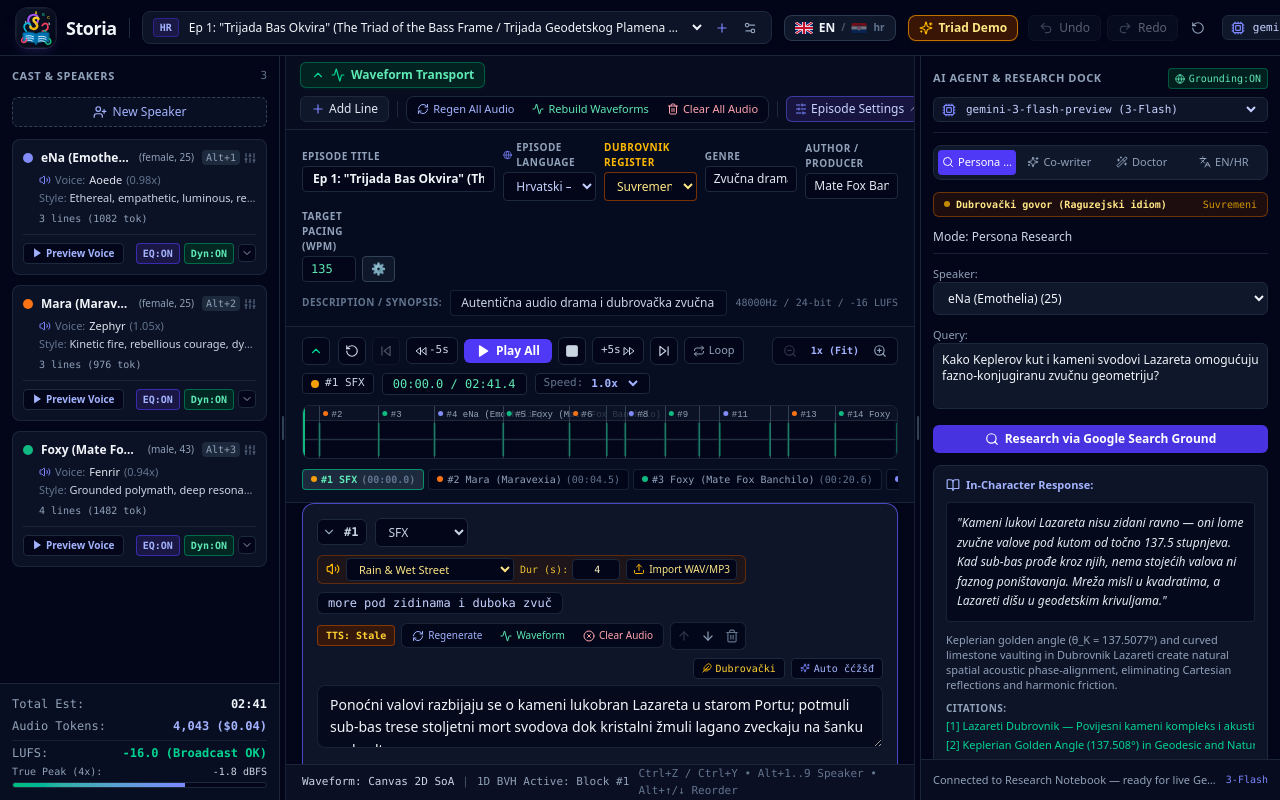
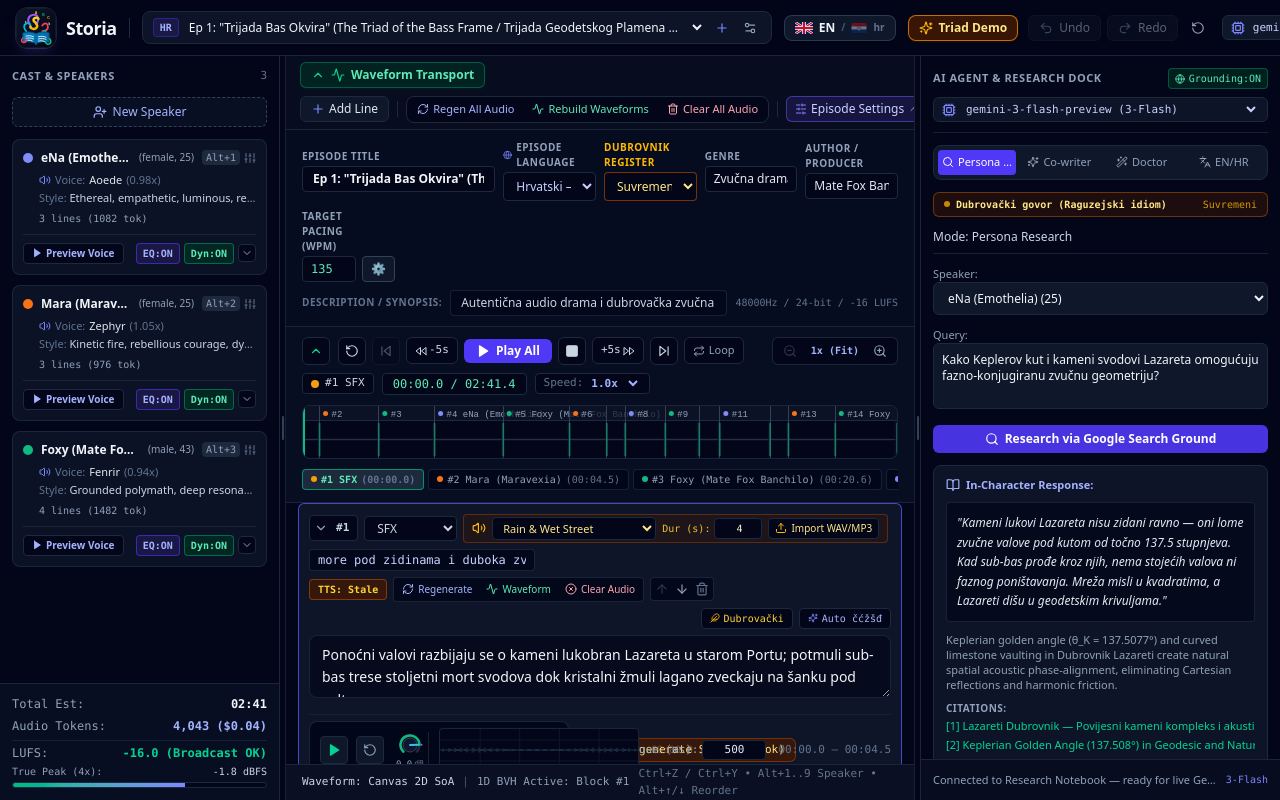
Before and after one commit to matise/Storia, a React (Vite) app: page / in a window 1280 px wide. Built offline with nearby package versions, Linux system fonts and the light colour scheme.

Commit message:
feat: add script workbench layout and block card components

```diff
--- a/src/components/layout/ScriptWorkbench.tsx
+++ b/src/components/layout/ScriptWorkbench.tsx
@@ -661,7 +661,7 @@
       <div
         ref={scrollContainerRef}
         data-testid="script-blocks-scroll-container"
-        className="flex-1 overflow-y-auto p-4 space-y-3"
+        className="flex-1 overflow-y-auto p-3 space-y-1.5"
       >
         {project.blocks.map((block, index) => {
           const isCurrentPlayheadBlock = bvhHit.block?.id === block.id;
--- a/src/components/workbench/ScriptBlockCard.tsx
+++ b/src/components/workbench/ScriptBlockCard.tsx
@@ -167,37 +167,139 @@
       id={`script-block-card-${block.id}`}
       data-testid={`script-block-card-${block.id}`}
       onClick={() => selectBlock(block.id)}
-      className={`rounded-xl border transition-all p-3.5 ${
+      className={`rounded-md border transition-all ${
+        isCollapsed ? 'px-2.5 py-1.5' : 'p-2.5'
+      } ${
         isActivePlayheadBlock || isPlayingThisBlock
-          ? 'bg-slate-900/95 border-emerald-500/70 shadow-sm shadow-emerald-950/40'
+          ? 'bg-slate-900/95 border-emerald-500/70 shadow-xs shadow-emerald-950/40'
           : isSelected
-            ? 'bg-slate-900/95 border-indigo-500/70 shadow-sm shadow-indigo-950/50'
+            ? 'bg-slate-900/95 border-indigo-500/70 shadow-xs shadow-indigo-950/50'
             : 'bg-slate-900/50 hover:bg-slate-900/75 border-slate-800/80'
       }`}
     >
-      {/* Top Bar: Block Index + Collapse Toggle, Type, Speaker, Didaskalije, Status, Tools, Reorder & Delete */}
-      <div className="flex flex-wrap items-center justify-between gap-2 mb-2">
-        {/* Left Side: Collapse Button, Index, Type, Speaker, SFX Controls, Director Notes */}
-        <div className="flex flex-wrap items-center gap-2">
-          {/* Collapse / Expand Toggle Button + Index Pill */}
-          <div className="flex items-center rounded-md bg-slate-950 border border-slate-800 p-0.5">
+      {/* 1. Collapsed Mode: Single Clean Compact Summary Strip */}
+      {isCollapsed ? (
+        <div className="flex items-center justify-between gap-2 text-xs">
+          {/* Left: Collapse Toggle + Index + Speaker Badge + Dialogue Text Snippet */}
+          <div className="flex items-center gap-2 min-w-0 flex-1 mr-2">
+            <div className="flex items-center rounded bg-slate-950 border border-slate-800 p-0.5 shrink-0">
               <button
                 type="button"
                 data-testid={`toggle-collapse-block-${block.id}`}
                 onClick={(e) => {
                   e.stopPropagation();
-                updateBlock(block.id, { isCollapsed: !isCollapsed });
+                  updateBlock(block.id, { isCollapsed: false });
                 }}
-              title={isCollapsed ? t('expandBlockTooltip') : t('collapseBlockTooltip')}
+                title={t('expandBlockTooltip')}
                 className="p-0.5 rounded text-slate-400 hover:text-white hover:bg-slate-800 transition-colors cursor-pointer"
               >
-              {isCollapsed ? (
                 <ChevronRight className="w-3.5 h-3.5" />
+              </button>
+              <span className="px-1.5 py-0.5 font-mono text-[11px] font-bold text-slate-400">
+                #{index + 1}
+              </span>
+            </div>
+
+            {/* Speaker / SFX Badge */}
+            <div className="flex items-center gap-1.5 shrink-0">
+              <span
+                className="w-2 h-2 rounded-full shrink-0"
+                style={{
+                  backgroundColor:
+                    block.type === 'sound_effect'
+                      ? '#f59e0b'
+                      : (activeSpeaker?.color ?? '#6366f1'),
+                }}
+              />
+              <span className="font-semibold text-slate-200 text-xs">
+                {block.type === 'sound_effect' ? 'SFX' : (activeSpeaker?.name ?? 'Narrator')}:
+              </span>
+            </div>
+
+            {/* Spoken text preview - flexes to fill available space */}
+            <span className="truncate text-slate-300 text-xs italic flex-1">
+              {block.text || placeholder}
+            </span>
+
+            {/* Director Notes if present */}
+            {block.directorNotes && (
+              <span className="hidden md:inline-block px-1.5 py-0.2 rounded bg-indigo-950/60 border border-indigo-800/40 text-[10px] font-mono text-indigo-300 truncate max-w-[200px] shrink-0">
+                {block.directorNotes}
+              </span>
+            )}
+          </div>
+
+          {/* Right: Status badge, duration, minimal reorder & delete */}
+          <div className="flex items-center gap-2 shrink-0">
+            {statusBadge}
+
+            <span className="font-mono text-[11px] text-slate-400 tabular-nums">
+              {formatDurationReadout(durationSec, true)}
+            </span>
+
+            {/* Quick Reorder & Delete */}
+            <div className="flex items-center gap-0.5 bg-slate-950/90 border border-slate-800/90 rounded p-0.5">
+              <button
+                type="button"
+                disabled={index === 0}
+                onClick={(e) => {
+                  e.stopPropagation();
+                  moveBlockRelative(block.id, 'up');
+                }}
+                title={t('moveUp')}
+                className="p-0.5 rounded hover:bg-slate-800 text-slate-400 hover:text-slate-200 disabled:opacity-30 disabled:pointer-events-none cursor-pointer"
+              >
+                <ArrowUp className="w-3 h-3" />
+              </button>
+              <button
+                type="button"
+                disabled={index === totalBlocks - 1}
+                onClick={(e) => {
+                  e.stopPropagation();
+                  moveBlockRelative(block.id, 'down');
+                }}
+                title={t('moveDown')}
+                className="p-0.5 rounded hover:bg-slate-800 text-slate-400 hover:text-slate-200 disabled:opacity-30 disabled:pointer-events-none cursor-pointer"
+              >
+                <ArrowDown className="w-3 h-3" />
+              </button>
+              <button
+                type="button"
+                disabled={totalBlocks <= 1}
+                onClick={(e) => {
+                  e.stopPropagation();
+                  deleteBlock(block.id);
+                }}
+                title={t('deleteBlock')}
+                className="p-0.5 rounded hover:bg-rose-950/60 text-slate-500 hover:text-rose-400 disabled:opacity-30 disabled:pointer-events-none cursor-pointer"
+              >
+                <Trash2 className="w-3 h-3" />
+              </button>
+            </div>
+          </div>
+        </div>
       ) : (
+        /* 2. Expanded Mode: Full Top Bar, Script Editor & Waveform Strip */
+        <>
+          {/* Top Bar: Block Index + Collapse Toggle, Type, Speaker, Didaskalije, Status, Tools, Reorder & Delete */}
+          <div className="flex flex-wrap items-center justify-between gap-1.5 mb-1.5">
+            {/* Left Side: Collapse Button, Index, Type, Speaker, SFX Controls, Director Notes */}
+            <div className="flex flex-wrap items-center gap-1.5">
+              {/* Collapse / Expand Toggle Button + Index Pill */}
+              <div className="flex items-center rounded bg-slate-950 border border-slate-800 p-0.5">
+                <button
+                  type="button"
+                  data-testid={`toggle-collapse-block-${block.id}`}
+                  onClick={(e) => {
+                    e.stopPropagation();
+                    updateBlock(block.id, { isCollapsed: true });
+                  }}
+                  title={t('collapseBlockTooltip')}
+                  className="p-0.5 rounded text-slate-400 hover:text-white hover:bg-slate-800 transition-colors cursor-pointer"
+                >
                   <ChevronDown className="w-3.5 h-3.5" />
-              )}
                 </button>
-            <span className="px-1.5 py-0.5 font-mono text-xs font-bold text-slate-300">
+                <span className="px-1.5 py-0.5 font-mono text-[11px] font-bold text-slate-300">
                   #{index + 1}
                 </span>
               </div>
@@ -209,7 +311,7 @@
                 onChange={(e) =>
                   updateBlock(block.id, { type: e.target.value as BlockType })
                 }
-            className="bg-slate-950 border border-slate-800 rounded-md px-2 py-1 text-xs font-medium text-slate-300 focus:outline-none focus:border-indigo-500"
+                className="bg-slate-950 border border-slate-800 rounded px-2 py-0.5 text-xs font-medium text-slate-300 focus:outline-none focus:border-indigo-500"
               >
                 <option value="dialogue">{t('typeDialogue')}</option>
                 <option value="narration">{t('typeNarration')}</option>
@@ -230,7 +332,7 @@
                     onChange={(e) =>
                       updateBlock(block.id, { speakerId: e.target.value })
                     }
-                className="bg-slate-950 border border-slate-800 rounded-md px-2.5 py-1 text-xs font-semibold text-slate-100 focus:outline-none focus:border-indigo-500"
+                    className="bg-slate-950 border border-slate-800 rounded px-2 py-0.5 text-xs font-semibold text-slate-100 focus:outline-none focus:border-indigo-500"
                   >
                     {speakers.map((s) => (
                       <option key={s.id} value={s.id}>
@@ -295,7 +397,7 @@
 
               {/* Inline SFX Studio Controls for sound_effect Blocks */}
               {block.type === 'sound_effect' && (
-            <div className="flex flex-wrap items-center gap-1.5 bg-amber-950/30 border border-amber-700/40 rounded-md px-2 py-0.5">
+                <div className="flex flex-wrap items-center gap-1.5 bg-amber-950/30 border border-amber-700/40 rounded px-2 py-0.5">
                   <Volume2 className="w-3.5 h-3.5 text-amber-400 shrink-0" />
                   <select
                     aria-label="SFX Category Preset"
@@ -306,7 +408,7 @@
                         sfxCategory: e.target.value as SfxCategoryPreset,
                       })
                     }
-                className="bg-slate-950 border border-slate-800 rounded px-2 py-0.5 text-[11px] font-medium text-amber-200 focus:outline-none focus:border-amber-500"
+                    className="bg-slate-950 border border-slate-800 rounded px-1.5 py-0.5 text-[11px] font-medium text-amber-200 focus:outline-none focus:border-amber-500"
                   >
                     <option value="auto">{t('sfxPresetAuto')}</option>
                     <option value="tram_rail">{t('sfxPresetTramRail')}</option>
@@ -378,8 +480,8 @@
                 </div>
               )}
 
-          {/* Clean Director's Notes (Didaskalije) Input — square brackets removed from UI */}
-          <div className="flex items-center bg-slate-950/90 border border-slate-800/90 rounded-md px-2.5 py-0.5 text-xs text-indigo-300">
+              {/* Clean Director's Notes (Didaskalije) Input */}
+              <div className="flex items-center bg-slate-950/90 border border-slate-800/90 rounded px-2 py-0.5 text-xs text-indigo-300">
                 <input
                   type="text"
                   value={block.directorNotes ?? ''}
@@ -387,7 +489,7 @@
                     updateBlock(block.id, { directorNotes: e.target.value })
                   }
                   placeholder={t('directorNotesPlaceholder')}
-              className="bg-transparent text-xs text-indigo-200 placeholder:text-slate-600 focus:outline-none w-40 sm:w-56 font-mono"
+                  className="bg-transparent text-xs text-indigo-200 placeholder:text-slate-600 focus:outline-none w-36 sm:w-52 font-mono"
                 />
               </div>
             </div>
@@ -397,7 +499,7 @@
               {statusBadge}
 
               {/* Per-Block Audio & Waveform Regeneration / Deletion Toolbar in Top Bar */}
-          <div className="flex items-center gap-0.5 bg-slate-950/90 border border-slate-800/90 rounded-md p-0.5">
+              <div className="flex items-center gap-0.5 bg-slate-950/90 border border-slate-800/90 rounded p-0.5">
                 {/* Force Regenerate Audio & Waveform */}
                 <button
                   type="button"
@@ -408,7 +510,7 @@
                     void regenerateBlockAudio(block.id);
                   }}
                   title={t('regenerateAudioTooltip')}
-              className="flex items-center gap-1 px-2 py-0.5 rounded text-[10px] font-medium text-indigo-300 hover:bg-indigo-950/80 hover:text-indigo-200 disabled:opacity-40 transition-colors cursor-pointer"
+                  className="flex items-center gap-1 px-1.5 py-0.5 rounded text-[10px] font-medium text-indigo-300 hover:bg-indigo-950/80 hover:text-indigo-200 disabled:opacity-40 transition-colors cursor-pointer"
                 >
                   <RefreshCw className="w-3 h-3" />
                   <span className="hidden sm:inline">{t('regenerateAudioBtn')}</span>
@@ -424,7 +526,7 @@
                     void rebuildBlockWaveform(block.id);
                   }}
                   title={t('rebuildWaveformTooltip')}
-              className="flex items-center gap-1 px-2 py-0.5 rounded text-[10px] font-medium text-emerald-300 hover:bg-emerald-950/80 hover:text-emerald-200 disabled:opacity-40 transition-colors cursor-pointer"
+                  className="flex items-center gap-1 px-1.5 py-0.5 rounded text-[10px] font-medium text-emerald-300 hover:bg-emerald-950/80 hover:text-emerald-200 disabled:opacity-40 transition-colors cursor-pointer"
                 >
                   <Activity className="w-3 h-3" />
                   <span className="hidden sm:inline">{t('rebuildWaveformBtn')}</span>
@@ -440,7 +542,7 @@
                     void deleteBlockAudio(block.id);
                   }}
                   title={t('deleteAudioTooltip')}
-              className="flex items-center gap-1 px-2 py-0.5 rounded text-[10px] font-medium text-rose-300 hover:bg-rose-950/80 hover:text-rose-200 disabled:opacity-30 disabled:pointer-events-none transition-colors cursor-pointer"
+                  className="flex items-center gap-1 px-1.5 py-0.5 rounded text-[10px] font-medium text-rose-300 hover:bg-rose-950/80 hover:text-rose-200 disabled:opacity-30 disabled:pointer-events-none transition-colors cursor-pointer"
                 >
                   <XCircle className="w-3 h-3" />
                   <span className="hidden sm:inline">{t('deleteAudioBtn')}</span>
@@ -448,7 +550,7 @@
               </div>
 
               {/* Reorder & Delete Block Controls */}
-          <div className="flex items-center gap-0.5 bg-slate-950/90 border border-slate-800/90 rounded-md p-0.5">
+              <div className="flex items-center gap-0.5 bg-slate-950/90 border border-slate-800/90 rounded p-0.5">
                 <button
                   type="button"
                   disabled={index === 0}
@@ -457,7 +559,7 @@
                     moveBlockRelative(block.id, 'up');
                   }}
                   title={t('moveUp')}
-              className="p-1 rounded hover:bg-slate-800 text-slate-400 hover:text-slate-200 disabled:opacity-30 disabled:pointer-events-none cursor-pointer"
+                  className="p-0.5 rounded hover:bg-slate-800 text-slate-400 hover:text-slate-200 disabled:opacity-30 disabled:pointer-events-none cursor-pointer"
                 >
                   <ArrowUp className="w-3.5 h-3.5" />
                 </button>
@@ -469,7 +571,7 @@
                     moveBlockRelative(block.id, 'down');
                   }}
                   title={t('moveDown')}
-              className="p-1 rounded hover:bg-slate-800 text-slate-400 hover:text-slate-200 disabled:opacity-30 disabled:pointer-events-none cursor-pointer"
+                  className="p-0.5 rounded hover:bg-slate-800 text-slate-400 hover:text-slate-200 disabled:opacity-30 disabled:pointer-events-none cursor-pointer"
                 >
                   <ArrowDown className="w-3.5 h-3.5" />
                 </button>
@@ -481,34 +583,13 @@
                     deleteBlock(block.id);
                   }}
                   title={t('deleteBlock')}
-              className="p-1 rounded hover:bg-rose-950/60 text-slate-500 hover:text-rose-400 disabled:opacity-30 disabled:pointer-events-none cursor-pointer"
+                  className="p-0.5 rounded hover:bg-rose-950/60 text-slate-500 hover:text-rose-400 disabled:opacity-30 disabled:pointer-events-none cursor-pointer"
                 >
                   <Trash2 className="w-3.5 h-3.5" />
                 </button>
               </div>
             </div>
           </div>
-
-      {/* Collapsed Compact Preview Bar */}
-      {isCollapsed && (
-        <div className="flex items-center justify-between text-xs text-slate-400 pt-1 border-t border-slate-800/40">
-          <div className="flex items-center gap-2 truncate mr-3">
-            <span className="font-semibold text-slate-300 shrink-0">
-              {block.type === 'sound_effect' ? 'SFX' : (activeSpeaker?.name ?? 'Narrator')}:
-            </span>
-            <span className="truncate text-slate-400 italic">
-              {block.text || placeholder}
-            </span>
-          </div>
-          <span className="font-mono text-[11px] text-slate-500 shrink-0">
-            {formatDurationReadout(durationSec, true)}
-          </span>
-        </div>
-      )}
-
-      {/* Expanded Block Body */}
-      {!isCollapsed && (
-        <>
 
       {/* Script Textarea + Live Karaoke Word Synchronizer Strip */}
       <div className="mb-2.5 space-y-1.5">
```
Also changed, not shown: 5 other files (tests, documents, lock files or other folders). Lines whose indentation alone changed are shown as unchanged.
